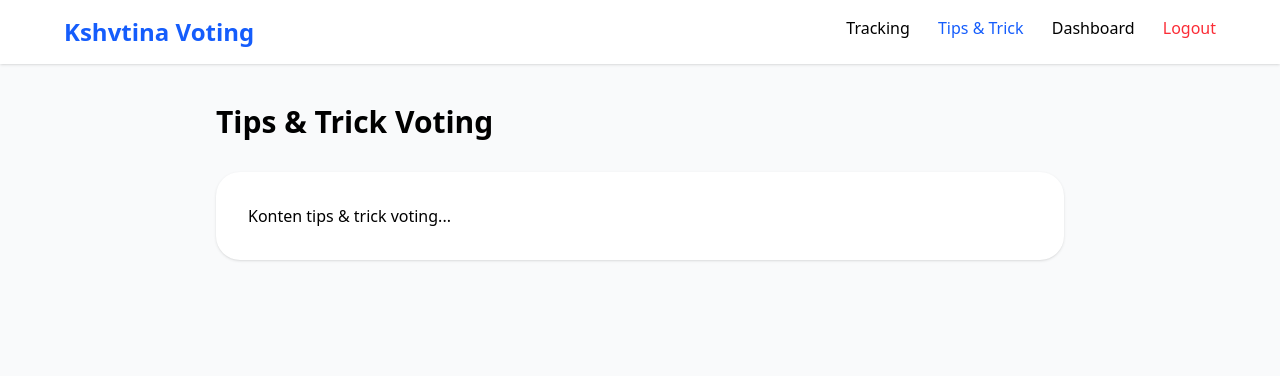
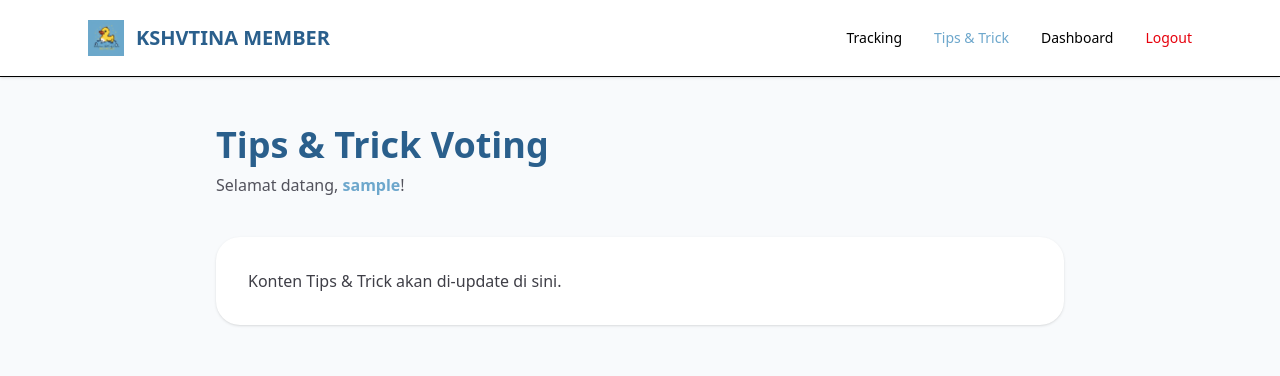
Before and after one commit to kshvtina/kshvtina-voting, a plain HTML site: page tips.html in a window 1280 px wide. Drawn offline with nearby package versions, Linux system fonts and the light colour scheme; sample sign-in values are in the browser's storage.

Commit message:
Update tips.html

```diff
--- a/tips.html
+++ b/tips.html
@@ -5,43 +5,60 @@
   <meta name="viewport" content="width=device-width, initial-scale=1.0">
   <title>Tips & Trick - Kshvtina Voting</title>
   <script src="https://cdn.jsdelivr.net/npm/@tailwindcss/browser@4"></script>
-  <script src="https://cdn.jsdelivr.net/npm/@supabase/supabase-js@2"></script>
+  <style>
+    body { font-family: system-ui, -apple-system, sans-serif; }
+  </style>
 </head>
-<body class="bg-gray-50">
-  <nav class="bg-white shadow p-4">
-    <div class="max-w-6xl mx-auto flex justify-between">
-      <h1 class="text-2xl font-bold text-blue-600">Kshvtina Voting</h1>
-      <div class="space-x-6">
-        <a href="tracking.html" class="hover:text-blue-600">Tracking</a>
-        <a href="tips.html" class="text-blue-600 font-medium">Tips & Trick</a>
-        <a href="dashboard.html" class="hover:text-blue-600">Dashboard</a>
-        <button onclick="logout()" class="text-red-500">Logout</button>
+<body class="bg-[#f8fafc]">
+
+  <!-- Navbar -->
+  <nav class="bg-white border-b shadow-sm">
+    <div class="max-w-6xl mx-auto px-6 py-5 flex justify-between items-center">
+      <div class="flex items-center gap-3">
+        <img src="assets/kshvtina_logo.png" alt="Kshvtina" class="h-9">
+        <h1 class="font-bold text-xl text-[#2a5f8c]">KSHVTINA MEMBER</h1>
+      </div>
+      <div class="flex items-center gap-8 text-sm">
+        <a href="tracking.html" class="hover:text-[#6da7cc] transition">Tracking</a>
+        <a href="tips.html" class="text-[#6da7cc] font-medium">Tips & Trick</a>
+        <a href="dashboard.html" class="hover:text-[#6da7cc] transition">Dashboard</a>
+        <button onclick="logout()" class="text-red-600 hover:underline font-medium">Logout</button>
       </div>
     </div>
   </nav>
 
-  <div class="max-w-4xl mx-auto px-6 py-10">
-    <h1 class="text-3xl font-bold mb-8">Tips & Trick Voting</h1>
-    <div class="bg-white p-8 rounded-3xl shadow">
+  <div class="max-w-4xl mx-auto px-6 py-12">
+    <h1 class="text-4xl font-bold text-[#2a5f8c] mb-2">Tips & Trick Voting</h1>
+    <p class="text-zinc-600 mb-10">Selamat datang, <span id="welcomeUser" class="font-semibold text-[#6da7cc]"></span>!</p>
+
+    <div class="bg-white rounded-3xl shadow p-8">
       <!-- Isi tips & trick kamu di sini -->
-      <p>Konten tips & trick voting...</p>
+      <p class="text-zinc-700">Konten Tips & Trick akan di-update di sini.</p>
     </div>
   </div>
 
+  <!-- Proteksi Script -->
   <script>
-    const supabase = Supabase.createClient('https://tyrjphwdneahqjwqszuo.supabase.co', 'eyJhbGciOiJIUzI1NiIsInR5cCI6IkpXVCJ9.eyJpc3MiOiJzdXBhYmFzZSIsInJlZiI6InR5cmpwaHdkbmVhaHFqd3FzenVvIiwicm9sZSI6ImFub24iLCJpYXQiOjE3ODE1MTAyNTAsImV4cCI6MjA5NzA4NjI1MH0.9qlqiyAALvOznLJ4Yq8VMPnLvvyW6CbOKlin6DrqQvs');
-
-    async function checkAuth() {
-      const { data: { session } } = await supabase.auth.getSession();
-      if (!session) window.location.href = 'login.html';
+    // Cek login
+    if (localStorage.getItem("isLoggedIn") !== "true") {
+      alert("Silakan login terlebih dahulu!");
+      window.location.href = "login.html";
     }
 
-    async function logout() {
-      await supabase.auth.signOut();
-      window.location.href = 'login.html';
+    // Tampilkan nama user
+    document.addEventListener("DOMContentLoaded", () => {
+      const username = localStorage.getItem("username");
+      if (username) {
+        document.getElementById("welcomeUser").textContent = username;
+      }
+    });
+
+    function logout() {
+      if (confirm("Yakin ingin keluar?")) {
+        localStorage.clear();
+        window.location.href = "login.html";
+      }
     }
-
-    window.onload = checkAuth;
   </script>
 </body>
 </html>
```
